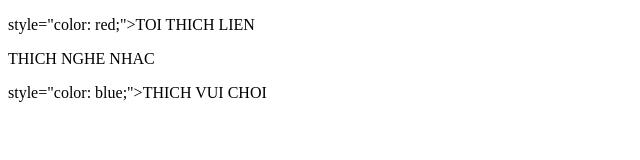
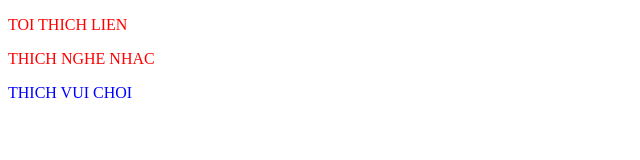
Before and after one commit to vanquyle2009-svg/tung, a plain HTML site: page index.html in a window 1280 px wide. Shown: the whole page, without its empty margins (0-640 px from the left). Drawn offline with Linux system fonts and the light colour scheme.

Commit message:
Update index.html

```diff
--- a/index.html
+++ b/index.html
@@ -4,8 +4,8 @@
 
           </head>
           <body>
-              <p> style="color: red;">TOI THICH LIEN </p>
-              <p.style="color: red;">THICH NGHE NHAC</p>
-              <p>style="color: blue;">THICH VUI CHOI</p>
+              <p style="color: red;">TOI THICH LIEN </p>
+              <p style="color: red;">THICH NGHE NHAC</p>
+              <p style="color: blue;">THICH VUI CHOI</p>
           </body>
         </html>
```
